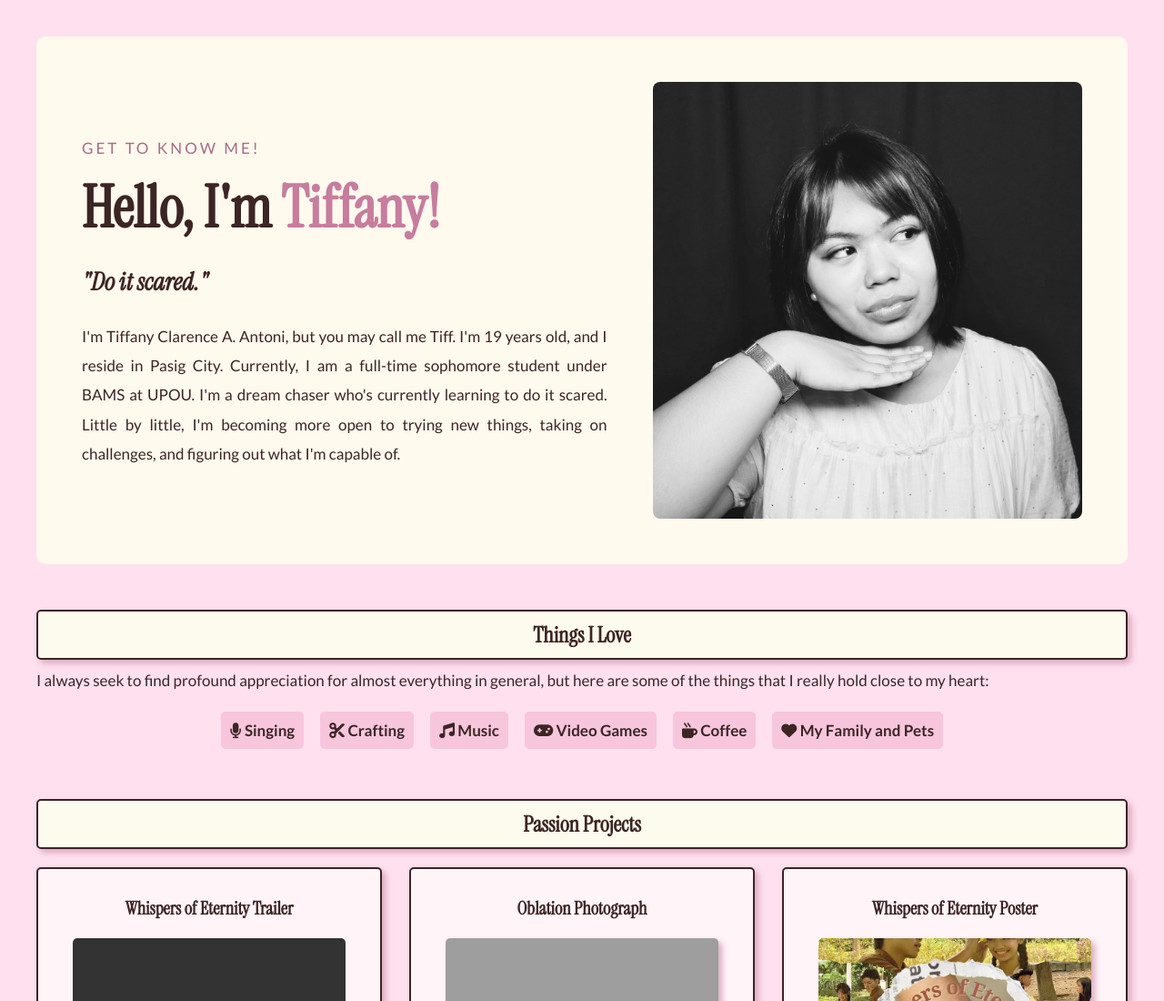
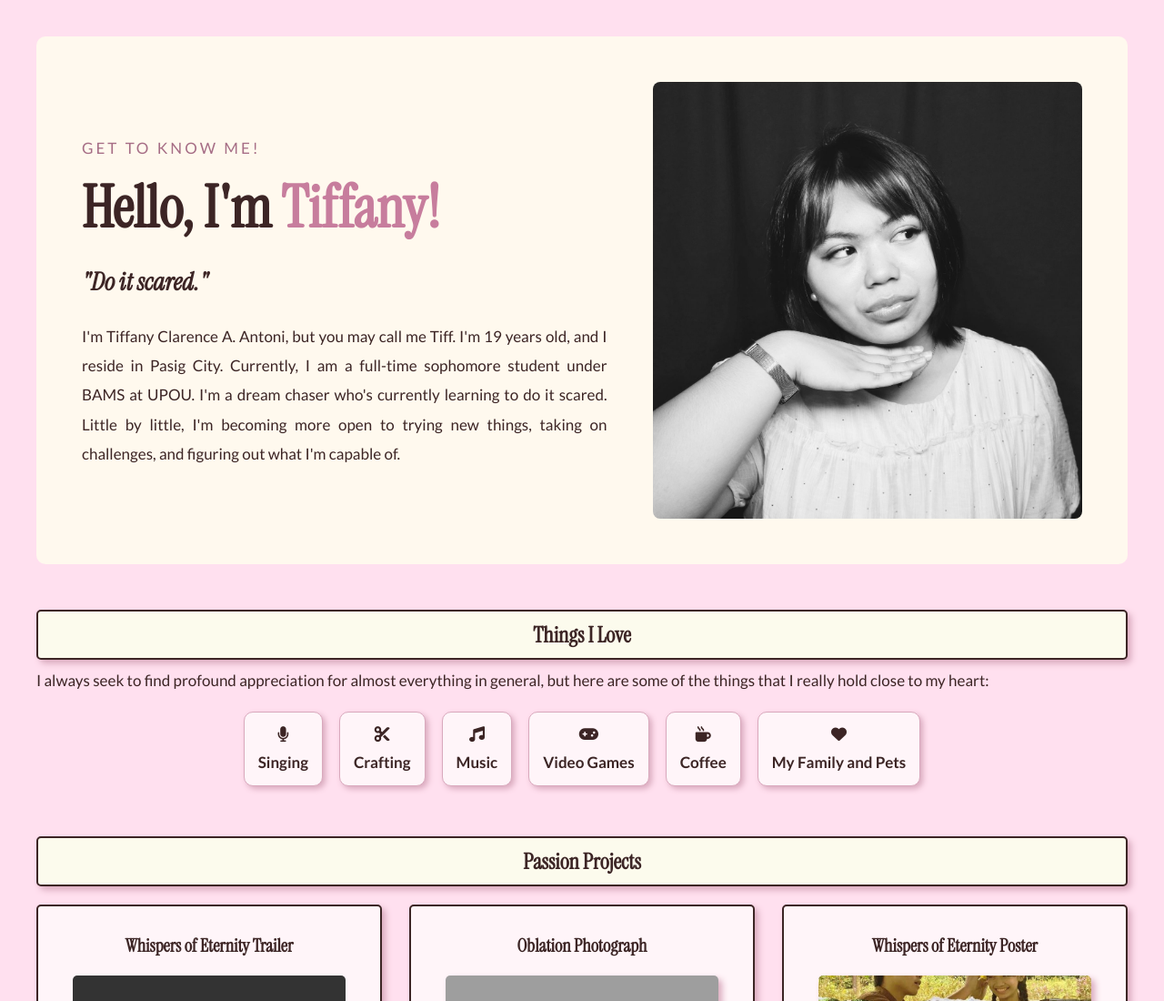
Before and after one commit to tiffanyantoni/MMS-171-Final-Project, a plain HTML site: page index.html in a window 1280 px wide. Shown: the top 1100 px of the page at 91% size. Drawn offline with Linux system fonts and the light colour scheme; grey boxes are pictures that could not be loaded; a web font is replaced by a local one.

Commit message:
Update styles.css

```diff
--- a/styles.css
+++ b/styles.css
@@ -178,12 +178,19 @@ p {
 .things-i-love li {
     font-size: 1.0625rem;
     font-weight: bold;
-    background-color: #F7C6DC;
-    border-radius: 5px;
-    padding: 10px;
+    display: flex;
+    flex-direction: column;
+    align-items: center;
+    justify-content: center;
+    gap: 12px;
+    background-color: #FFF5F9;
+    border: 1px solid #D9A9BD;
+    border-radius: 10px;
+    padding: 15px;
     margin: 5px;
+    box-shadow: 3px 3px 6px #D9A9BD;
+}
 
-}
 .things-i-love ul {
     list-style-type: none;
     padding: 0;
```
